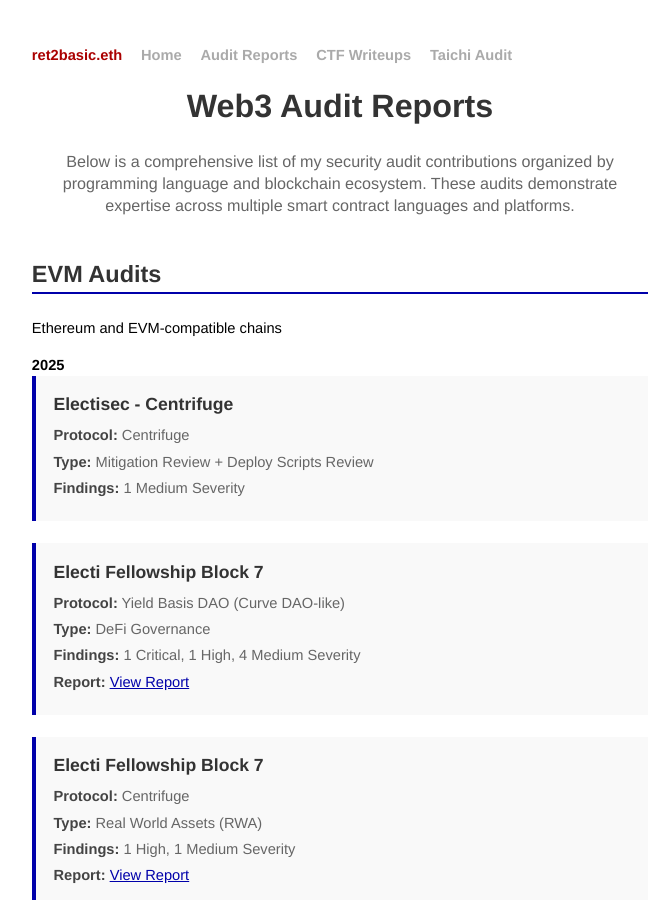
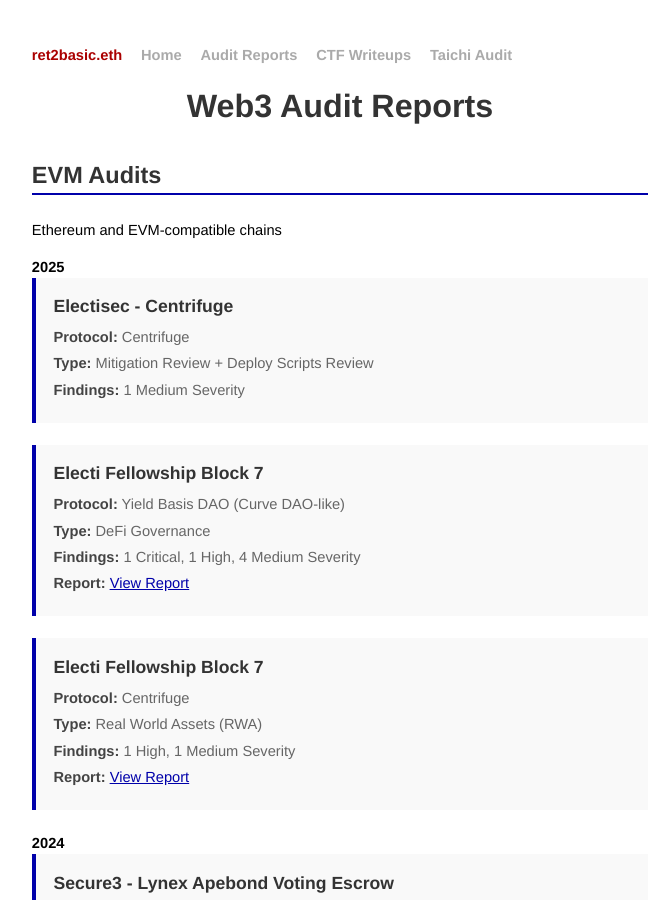
Before and after one commit to ret2basic/ret2basic.github.io, a Jekyll site: the page built from audits.html, in a window 1280 px wide and 900 px high. Shown: the whole window, without its empty margins (300-948 px from the left). Built offline with Jekyll 4.4.1, drawn with Linux system fonts in a browser that asks for light colours.

Commit message:
Remove introductory paragraph from audits page
- Remove verbose description paragraph from audit reports page
- Cleaner, more direct presentation of audit portfolio

🤖 Generated with [Claude Code](https://claude.ai/code)

Co-Authored-By: Claude <noreply@anthropic.com>

```diff
--- a/audits.html
+++ b/audits.html
@@ -6,9 +6,6 @@ title: Web3 Audit Reports - ret2basic.eth
 <div id="audits">
   <h1>Web3 Audit Reports</h1>
 
-  <section class="audit-overview">
-    <p>Below is a comprehensive list of my security audit contributions organized by programming language and blockchain ecosystem. These audits demonstrate expertise across multiple smart contract languages and platforms.</p>
-  </section>
 
   <section class="audit-list">
     <h2>EVM Audits</h2>
```
